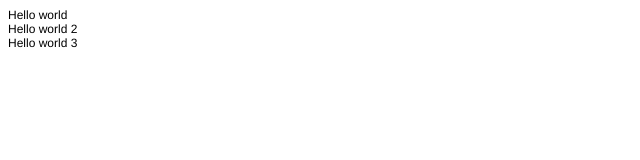
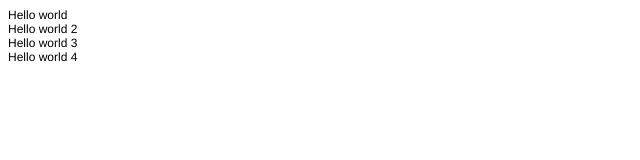
Before and after one commit to francopolo/git-test, a plain HTML site: page index.html in a window 1280 px wide. Shown: the full height of the page, 0-640 px from the left. Drawn offline with Linux system fonts and the light colour scheme.

Commit message:
update 3

```diff
--- a/index.html
+++ b/index.html
@@ -7,12 +7,14 @@
   <meta name="Generator" content="Cocoa HTML Writer">
   <meta name="CocoaVersion" content="1561.6">
   <style type="text/css">
-    p.p1 {margin: 0.0px 0.0px 0.0px 0.0px; font: 12.0px Helvetica}
+    p.p1 {margin: 0.0px 0.0px 0.0px 0.0px; line-height: 14.0px; font: 12.0px Helvetica; color: #000000; -webkit-text-stroke: #000000}
+    span.s1 {font-kerning: none}
   </style>
 </head>
 <body>
-<p class="p1">Hello world</p>
-<p class="p1">Hello world 2</p>
-<p class="p1">Hello world 3</p>
+<p class="p1"><span class="s1">Hello world</span></p>
+<p class="p1"><span class="s1">Hello world 2</span></p>
+<p class="p1"><span class="s1">Hello world 3</span></p>
+<p class="p1"><span class="s1">Hello world 4</span></p>
 </body>
 </html>
```
